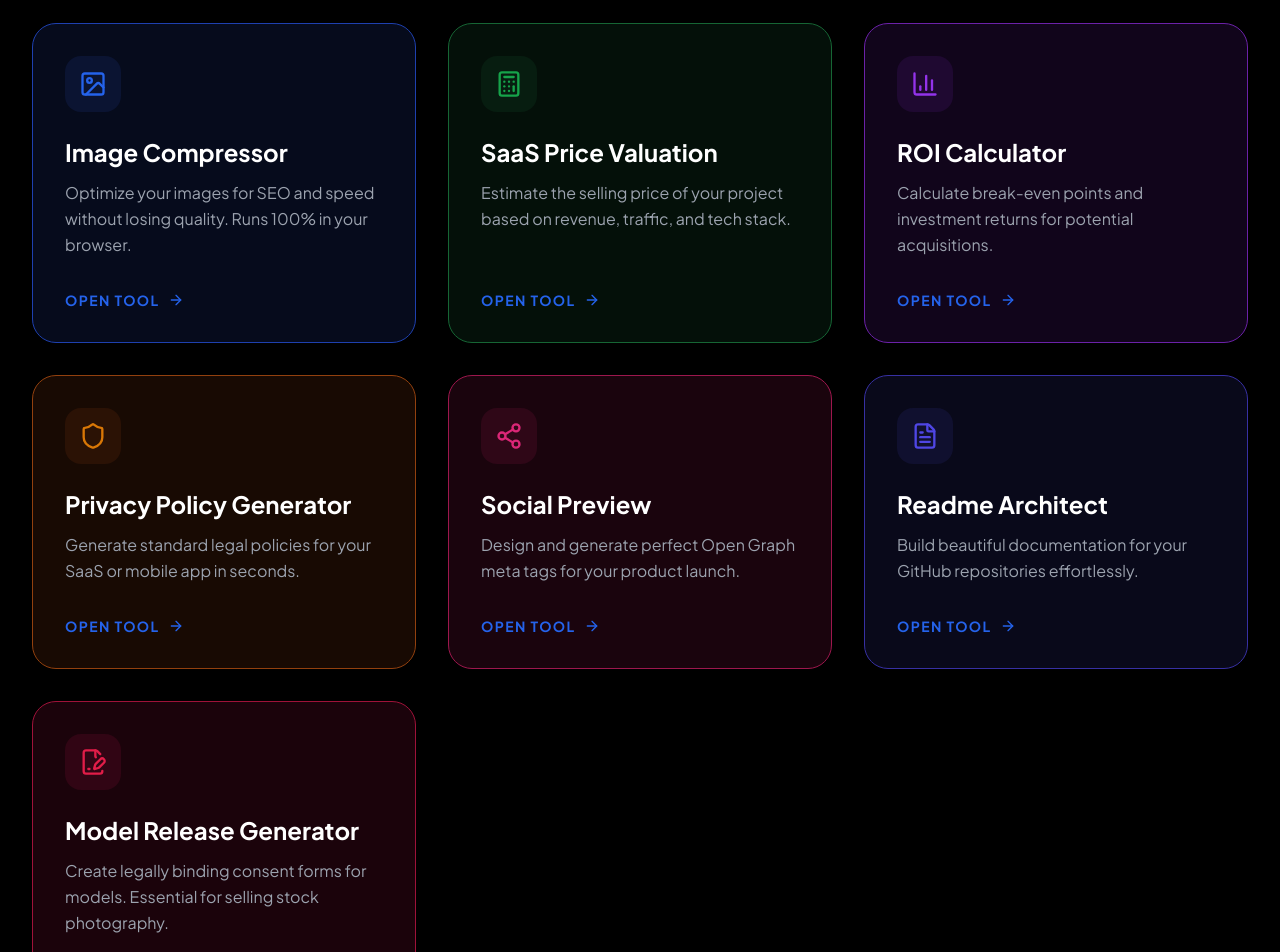
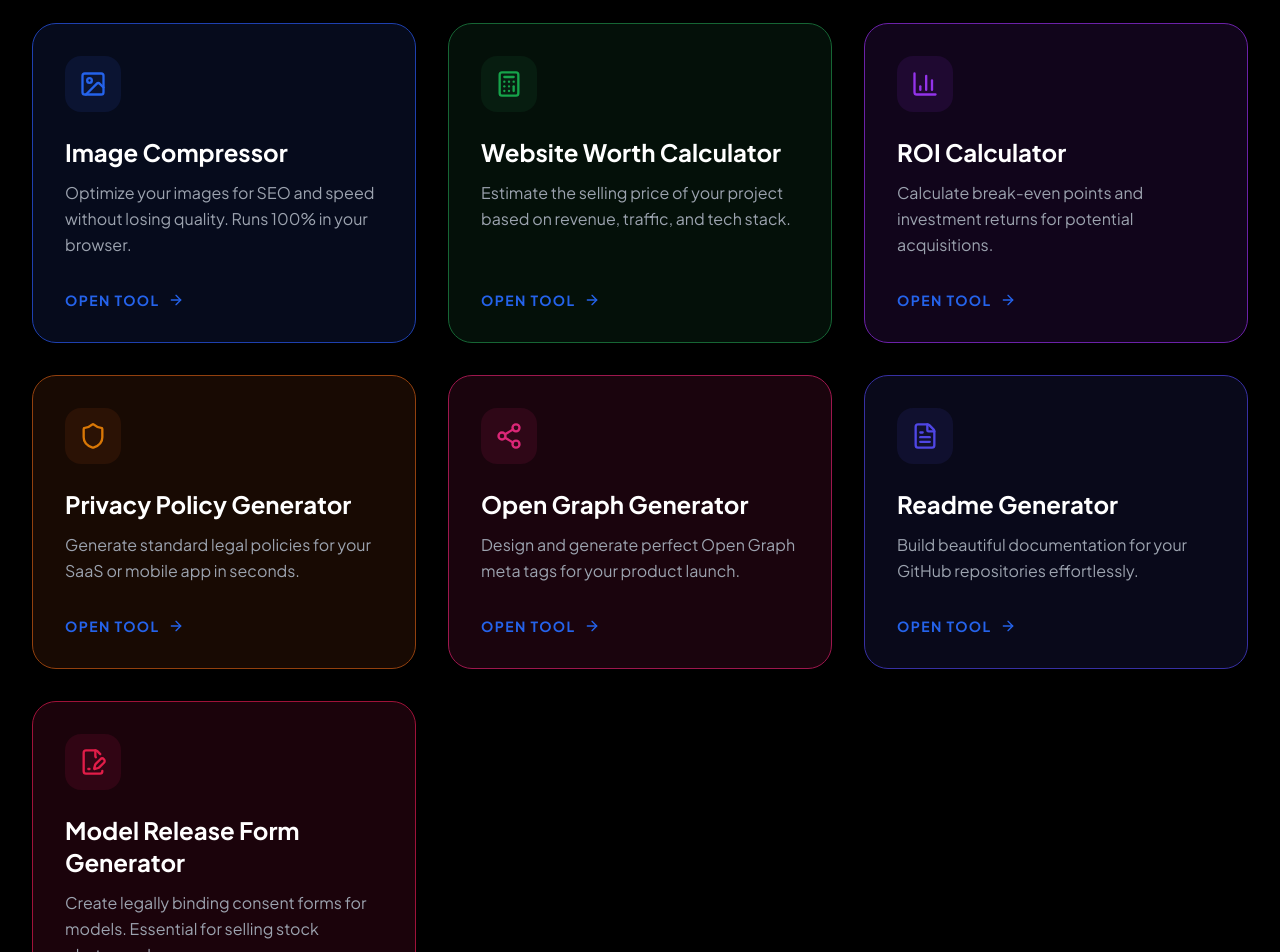
Before and after one commit to Thomas-Mwanzia/websites-market, a Next.js app: page /tools in a window 1280 px wide. Shown: the part 300-1252 px from the top of the page. Built offline with nearby package versions, Linux system fonts and the light colour scheme.

Commit message:
Jesus is indeed Helping

```diff
--- a/src/app/tools/model-release/page.tsx
+++ b/src/app/tools/model-release/page.tsx
@@ -14,7 +14,7 @@ export default function Page() {
     const jsonLd = {
         '@context': 'https://schema.org',
         '@type': 'SoftwareApplication',
-        name: 'Model Release Generator',
+        name: 'Model Release Form Generator',
         applicationCategory: 'LegalApplication',
         operatingSystem: 'Web',
         offers: {
--- a/src/app/tools/page.tsx
+++ b/src/app/tools/page.tsx
@@ -65,7 +65,7 @@ export default function ToolsPage() {
 
                     <ToolCard
                         href="/tools/valuation"
-                        title="SaaS Price Valuation"
+                        title="Website Worth Calculator"
                         description="Estimate the selling price of your project based on revenue, traffic, and tech stack."
                         icon={Calculator}
                         color="text-green-600"
@@ -98,7 +98,7 @@ export default function ToolsPage() {
 
                     <ToolCard
                         href="/tools/social-preview"
-                        title="Social Preview"
+                        title="Open Graph Generator"
                         description="Design and generate perfect Open Graph meta tags for your product launch."
                         icon={Share2}
                         color="text-pink-600"
@@ -109,7 +109,7 @@ export default function ToolsPage() {
 
                     <ToolCard
                         href="/tools/readme"
-                        title="Readme Architect"
+                        title="Readme Generator"
                         description="Build beautiful documentation for your GitHub repositories effortlessly."
                         icon={FileText}
                         color="text-indigo-600"
@@ -120,7 +120,7 @@ export default function ToolsPage() {
 
                     <ToolCard
                         href="/tools/model-release"
-                        title="Model Release Generator"
+                        title="Model Release Form Generator"
                         description="Create legally binding consent forms for models. Essential for selling stock photography."
                         icon={FileSignature}
                         color="text-rose-600"
--- a/src/app/tools/readme/page.tsx
+++ b/src/app/tools/readme/page.tsx
@@ -14,7 +14,7 @@ export default function Page() {
     const jsonLd = {
         '@context': 'https://schema.org',
         '@type': 'SoftwareApplication',
-        name: 'Readme Architect',
+        name: 'Readme Generator',
         applicationCategory: 'DeveloperApplication',
         operatingSystem: 'Web',
         offers: {
```
